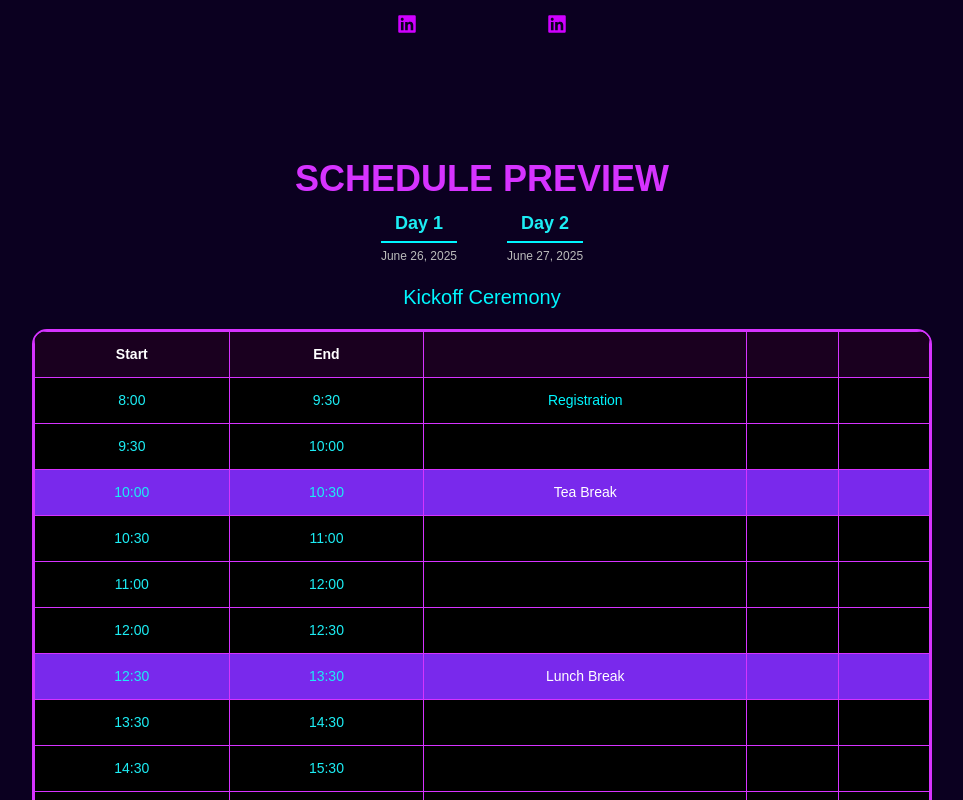
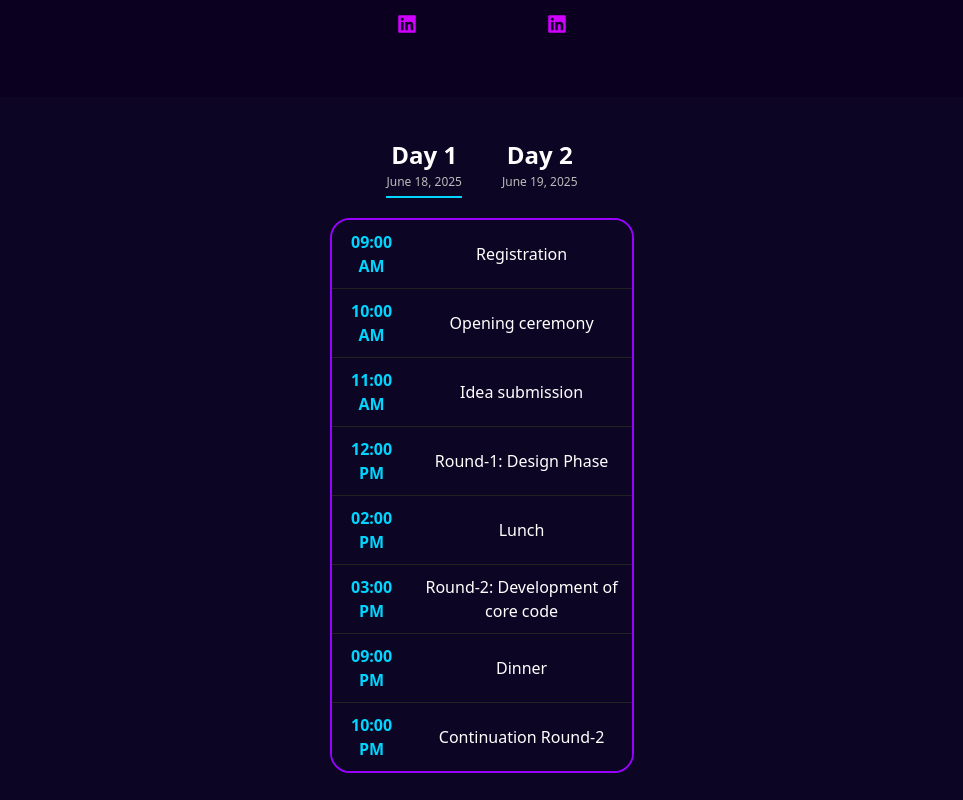
Before and after one commit to Nishwitha-31/project, a React (Vite) app in the folder client/: page / in a window 1280 px wide. Shown: the part 5260-6060 px from the top of the page, without its empty margins (158-1121 px from the left). Built offline with nearby package versions, Linux system fonts and the light colour scheme.

Commit message:
Refactor Schedule component for improved layout and styling

```diff
--- a/client/src/components/scheduling.jsx
+++ b/client/src/components/scheduling.jsx
@@ -1,79 +1,60 @@
 import React from 'react';
 
-const schedule = [
-  { start: '8:00', end: '9:30', event: 'Registration', speaker: '', track: '', type: 'normal' },
-  { start: '9:30', end: '10:00', event: '', speaker: '', track: '', type: 'normal' },
-  { start: '10:00', end: '10:30', event: 'Tea Break', speaker: '', track: '', type: 'break' },
-  { start: '10:30', end: '11:00', event: '', speaker: '', track: '', type: 'normal' },
-  { start: '11:00', end: '12:00', event: '', speaker: '', track: '', type: 'normal' },
-  { start: '12:00', end: '12:30', event: '', speaker: '', track: '', type: 'normal' },
-  { start: '12:30', end: '13:30', event: 'Lunch Break', speaker: '', track: '', type: 'break' },
-  { start: '13:30', end: '14:30', event: '', speaker: '', track: '', type: 'normal' },
-  { start: '14:30', end: '15:30', event: '', speaker: '', track: '', type: 'normal' },
-  { start: '15:30', end: '16:30', event: '', speaker: '', track: '', type: 'normal' }, // <- Last but one (this will be tallest)
-  { start: '16:30', end: '17:30', event: '', speaker: '', track: '', type: 'normal' },
-];
-
-const SchedulePreview = () => {
+const Schedule = () => {
   return (
-    <div style={{ backgroundColor: '#0b0020', padding: '60px 10px', color: 'rgba(28, 237, 244, 1)', fontFamily: 'sans-serif', textAlign: 'center' }}>
-      <h2 style={{ fontSize: '36px', color: '#d633ff', fontWeight: 900, marginBottom: '10px' }}>SCHEDULE PREVIEW</h2>
-
-      {/* Day Tabs */}
-      <div style={{ display: 'flex', justifyContent: 'center', gap: '50px', marginBottom: '20px' }}>
-        <div>
-          <div style={{ fontSize: '18px', fontWeight: 'bold' }}>Day 1</div>
-          <div style={{ width: '100%', height: '2px', backgroundColor: '#00f6ff', margin: '4px 0' }}></div>
-          <div style={{ fontSize: '12px', color: '#bbbbbb' }}>June 26, 2025</div>
+    <div style={{ backgroundColor: '#0c0624', color: 'white', padding: '40px 20px', textAlign: 'center' }}>
+      <div style={{ display: 'flex', justifyContent: 'center', marginBottom: '20px' }}>
+        <div style={{ marginRight: '40px' }}>
+          <div style={{ fontWeight: 'bold', fontSize: '24px' }}>Day 1</div>
+          <div style={{ fontSize: '12px', color: '#bbb' }}>June 18, 2025</div>
+          <div style={{ height: '2px', backgroundColor: '#00d5ff', marginTop: '5px' }}></div>
         </div>
         <div>
-          <div style={{ fontSize: '18px', fontWeight: 'bold' }}>Day 2</div>
-          <div style={{ width: '100%', height: '2px', backgroundColor: '#00f6ff', margin: '4px 0' }}></div>
-          <div style={{ fontSize: '12px', color: '#bbbbbb' }}>June 27, 2025</div>
+          <div style={{ fontWeight: 'bold', fontSize: '24px' }}>Day 2</div>
+          <div style={{ fontSize: '12px', color: '#bbb' }}>June 19, 2025</div>
         </div>
       </div>
 
-      <h3 style={{ color: '#00f6ff', fontSize: '20px', marginBottom: '20px' }}>Kickoff Ceremony</h3>
-
-      {/* Table Container */}
       <div style={{
         display: 'inline-block',
-        border: '2px solid #d633ff',
-        borderRadius: '15px',
+        border: '2px solid #9a00ff',
+        borderRadius: '20px',
         overflow: 'hidden',
-        minWidth: '900px',
       }}>
-        <table style={{ width: '100%', borderCollapse: 'collapse' }}>
-          <thead>
-            <tr style={{ backgroundColor: '#1a001f' }}>
-              <th style={headerStyle}>Start</th>
-              <th style={headerStyle}>End</th>
-              <th style={hiddenHeaderStyle}></th>
-              <th style={hiddenHeaderStyle}></th>
-              <th style={hiddenHeaderStyle}></th>
+        <table style={{ borderCollapse: 'collapse', width: '300px', backgroundColor: '#0c0624', color: 'white' }}>
+          <tbody>
+            <tr style={{ borderBottom: '1px solid #222' }}>
+              <td style={{ color: '#00d5ff', padding: '10px', fontWeight: 'bold' }}>09:00 AM</td>
+              <td style={{ padding: '10px' }}>Registration</td>
             </tr>
-          </thead>
-          <tbody>
-            {schedule.map((row, index) => {
-              const isLastButOne = index === schedule.length - 2;
-              const rowStyle = row.type === 'break' ? breakRowStyle : normalRowStyle;
-
-              return (
-                <tr
-                  key={index}
-                  style={{
-                    ...rowStyle,
-                    height: isLastButOne ? '100px' : 'auto',
-                  }}
-                >
-                  <td style={cellStyle}>{row.start}</td>
-                  <td style={cellStyle}>{row.end}</td>
-                  <td style={{ ...cellStyle, color: row.type === 'break' ? '#fff' : '#00f6ff' }}>{row.event}</td>
-                  <td style={cellStyle}>{row.speaker}</td>
-                  <td style={cellStyle}>{row.track}</td>
-                </tr>
-              );
-            })}
+            <tr style={{ borderBottom: '1px solid #222' }}>
+              <td style={{ color: '#00d5ff', padding: '10px', fontWeight: 'bold' }}>10:00 AM</td>
+              <td style={{ padding: '10px' }}>Opening ceremony</td>
+            </tr>
+            <tr style={{ borderBottom: '1px solid #222' }}>
+              <td style={{ color: '#00d5ff', padding: '10px', fontWeight: 'bold' }}>11:00 AM</td>
+              <td style={{ padding: '10px' }}>Idea submission</td>
+            </tr>
+            <tr style={{ borderBottom: '1px solid #222' }}>
+              <td style={{ color: '#00d5ff', padding: '10px', fontWeight: 'bold' }}>12:00 PM</td>
+              <td style={{ padding: '10px' }}>Round-1: Design Phase</td>
+            </tr>
+            <tr style={{ borderBottom: '1px solid #222' }}>
+              <td style={{ color: '#00d5ff', padding: '10px', fontWeight: 'bold' }}>02:00 PM</td>
+              <td style={{ padding: '10px' }}>Lunch</td>
+            </tr>
+            <tr style={{ borderBottom: '1px solid #222' }}>
+              <td style={{ color: '#00d5ff', padding: '10px', fontWeight: 'bold' }}>03:00 PM</td>
+              <td style={{ padding: '10px' }}>Round-2: Development of core code</td>
+            </tr>
+            <tr style={{ borderBottom: '1px solid #222' }}>
+              <td style={{ color: '#00d5ff', padding: '10px', fontWeight: 'bold' }}>09:00 PM</td>
+              <td style={{ padding: '10px' }}>Dinner</td>
+            </tr>
+            <tr>
+              <td style={{ color: '#00d5ff', padding: '10px', fontWeight: 'bold' }}>10:00 PM</td>
+              <td style={{ padding: '10px' }}>Continuation Round-2</td>
+            </tr>
           </tbody>
         </table>
       </div>
@@ -81,34 +62,4 @@ const SchedulePreview = () => {
   );
 };
 
-// Styles
-const headerStyle = {
-  padding: '12px 15px',
-  border: '1px solid #d633ff',
-  fontWeight: 'bold',
-  color: '#fff',
-  fontSize: '14px',
-};
-
-const hiddenHeaderStyle = {
-  ...headerStyle,
-  color: 'transparent',
-  backgroundColor: '#1a001f',
-};
-
-const cellStyle = {
-  padding: '12px 15px',
-  border: '1px solid #d633ff',
-  fontSize: '14px',
-  textAlign: 'center',
-};
-
-const normalRowStyle = {
-  backgroundColor: '#000',
-};
-
-const breakRowStyle = {
-  backgroundColor: '#7929ec',
-};
-
-export default SchedulePreview;
+export default Schedule;
```
